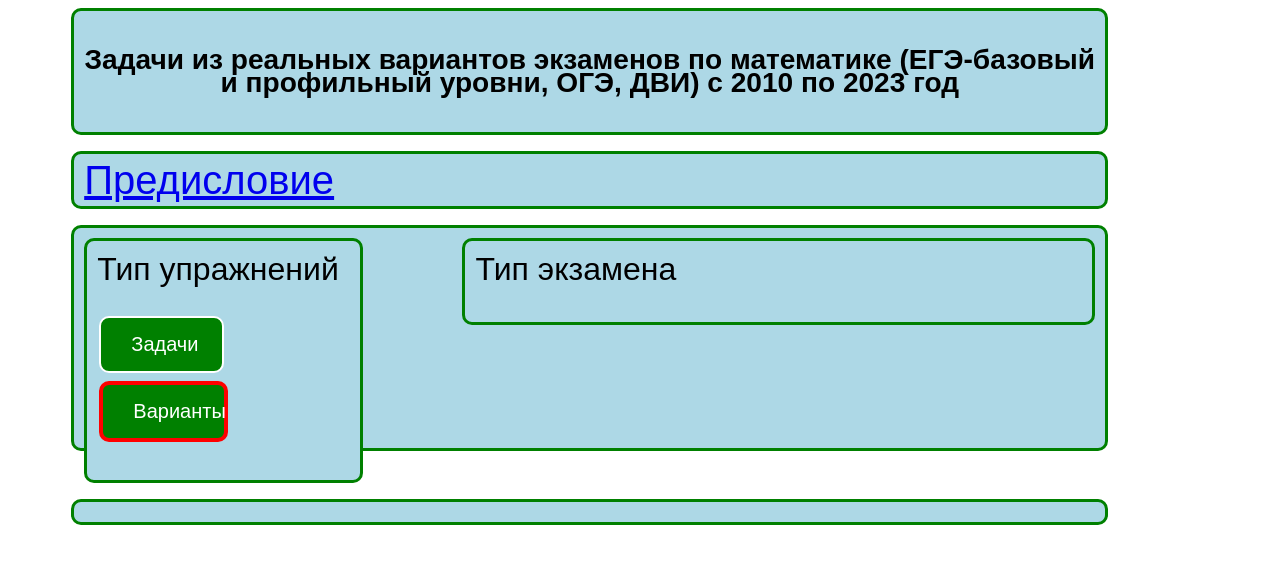
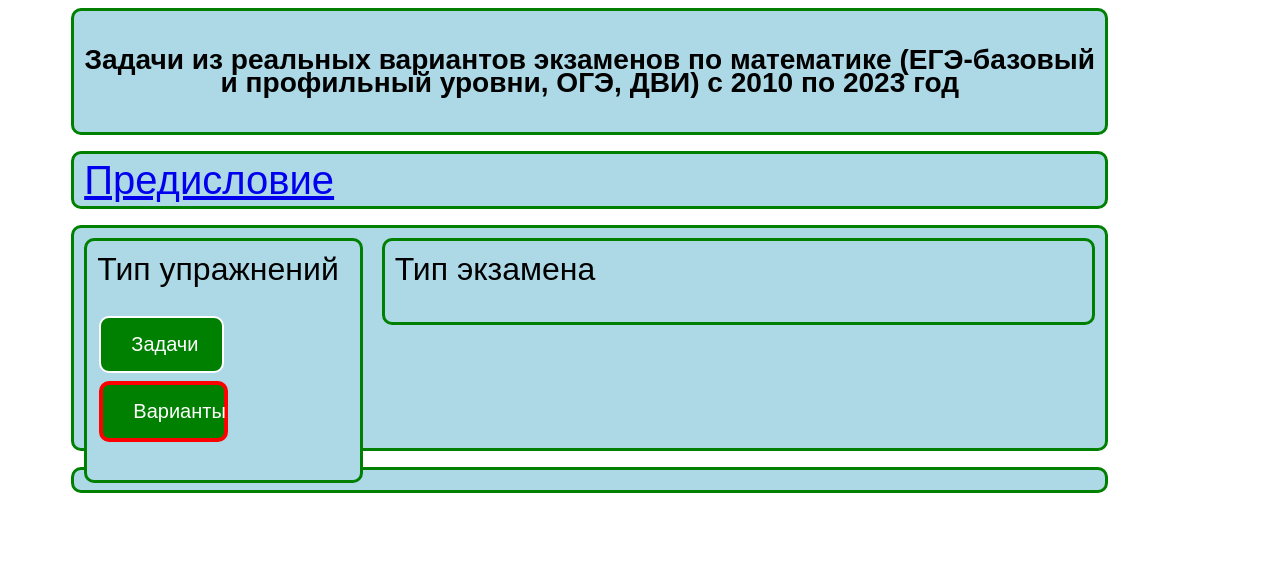
Before and after one commit to mmt-48/ege, a Django app: template main/templates/main/index.html in a window 1280 px wide. Shown: the top 564 px of the page. Run offline with Django 3.2, Linux system fonts and the light colour scheme; the template is opened without the code that fills it, so the values that code supplies are empty.

Commit message:
2023 variant

```diff
--- a/main/templates/main/index.html
+++ b/main/templates/main/index.html
@@ -67,7 +67,7 @@
 .px_l1{
   padding: 1%;
   float: right;
-  width:60%;
+  width:68%;
   font-size:24px;
   background-color: white;
   border: 3px solid green;
@@ -171,9 +171,7 @@
   <a class="button" style="border: 4px solid red" href="{% url 'index' %}?shcool_class=11,ex_tip={{e_tt}},varsad=2">Варианты</a>
 {%endif%}
     </div>
-
    <div class="px_l1" style="background-color: LightBlue">
-
     <font size="6px" >Тип экзамена</font>
             <p>
     {%for i in m4%}
@@ -185,10 +183,6 @@
     {%endfor%}
     </div>
 </div>
-<div id="clear">
-
-	</div>
-<p>
 
 <p>
 {%if v_r == 1%}
@@ -220,7 +214,6 @@
      <a  style="text-decoration: none;" href="{% url 'probls' t.pk mm e_tt %}">
       <h5  align="left">  {{forloop.counter}}. {{t.name_topic}}</h5>
      </a>
-
     {%endfor%}
    </div>
  {%else%}
```
Lines whose indentation alone changed are shown as unchanged.
